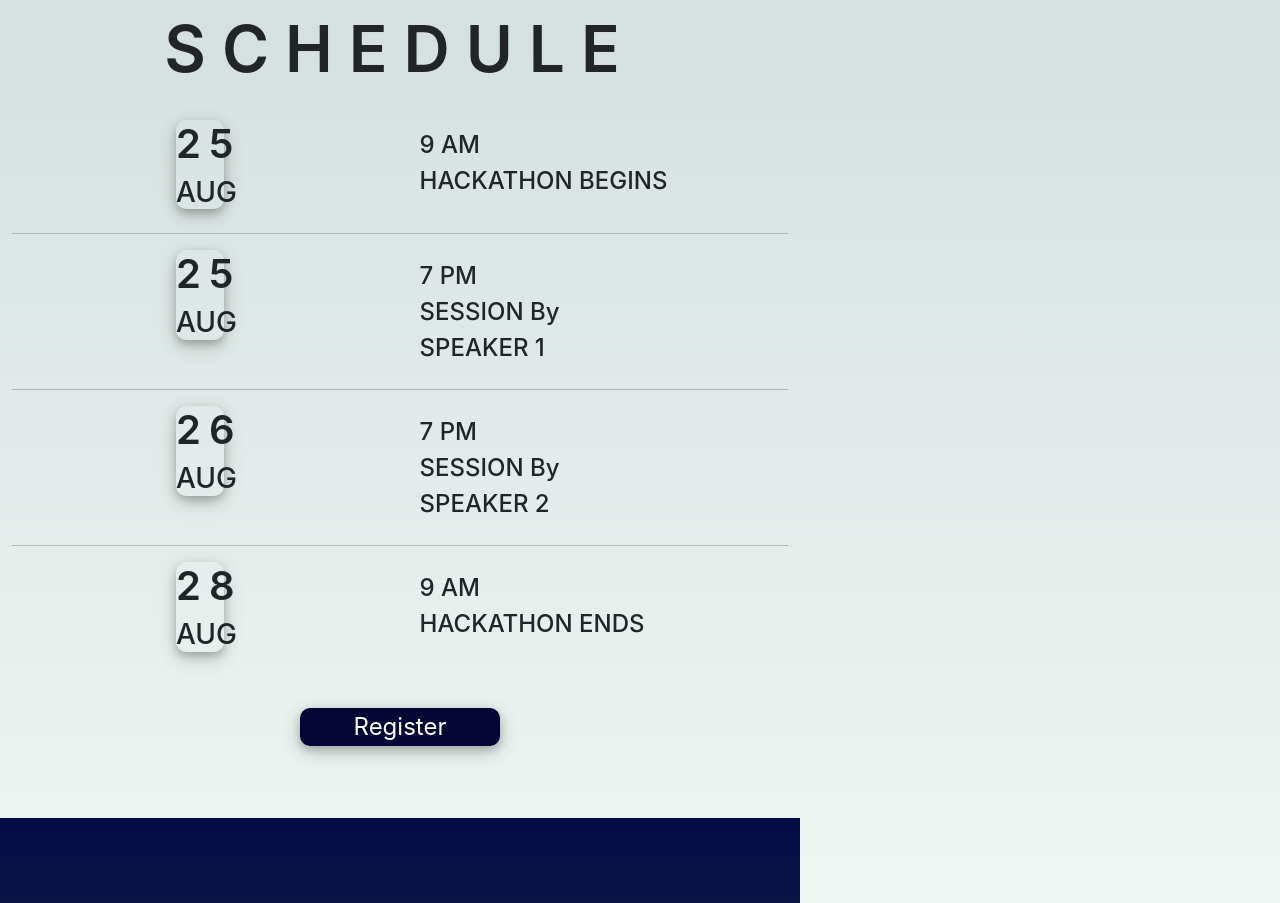
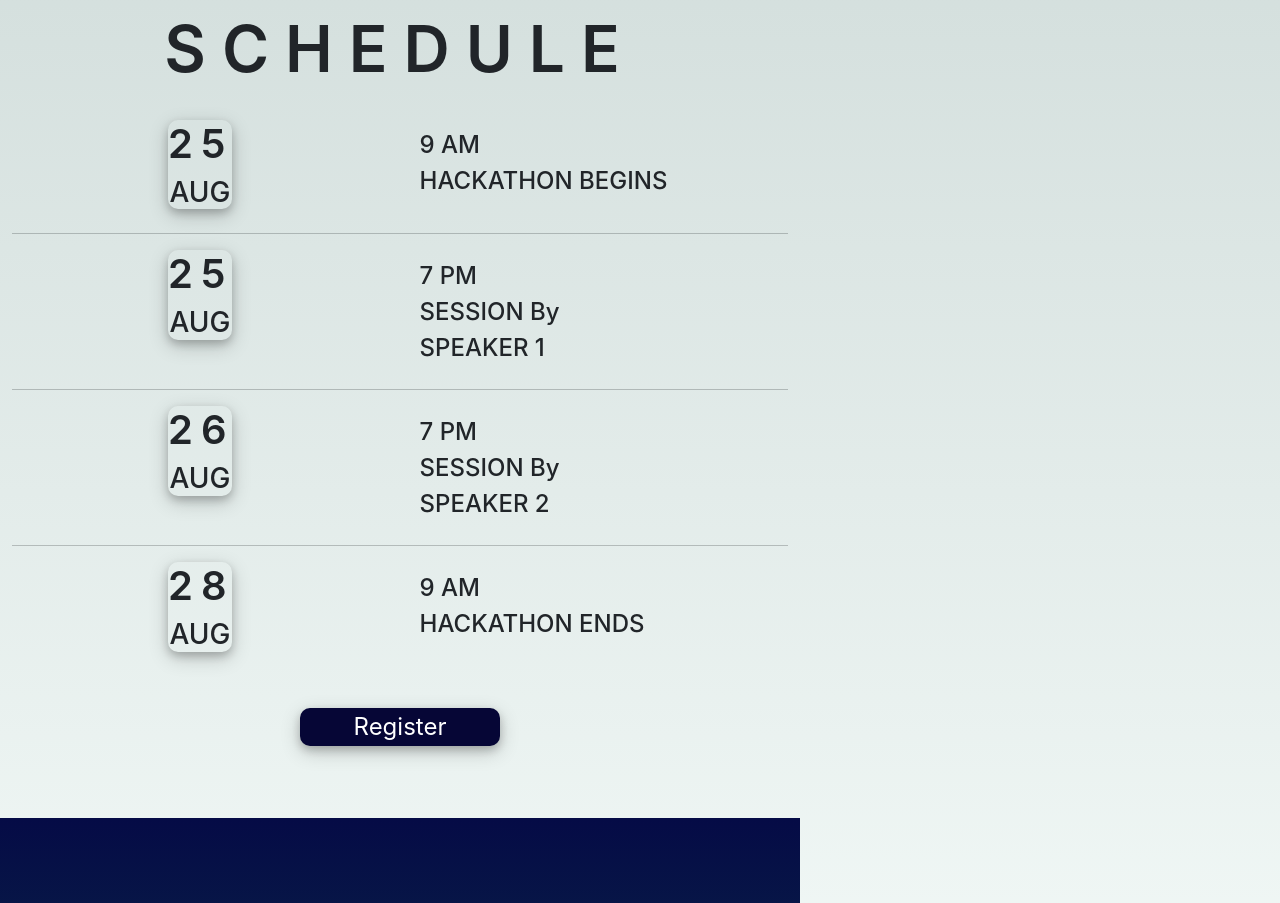
Before and after one commit to nishi1403/HTM-5.0, a React (Create React App) app: page / in a window 1280 px wide. Shown: the part 1140-2043 px from the top of the page. Built offline with nearby package versions, Linux system fonts and the light colour scheme; a web font is replaced by a local one.

Commit message:
Update web.css

```diff
--- a/src/Compnents/web.css
+++ b/src/Compnents/web.css
@@ -80,7 +80,7 @@ margin:auto;
 }
 .date {
   box-shadow: 0 4px 8px 0 rgba(0, 0, 0, 0.2), 0 6px 20px 0 rgba(0, 0, 0, 0.19);
-  width:6vh;
+  width:8vh;
   border-radius: 10px;
   margin: auto;
 }
```
